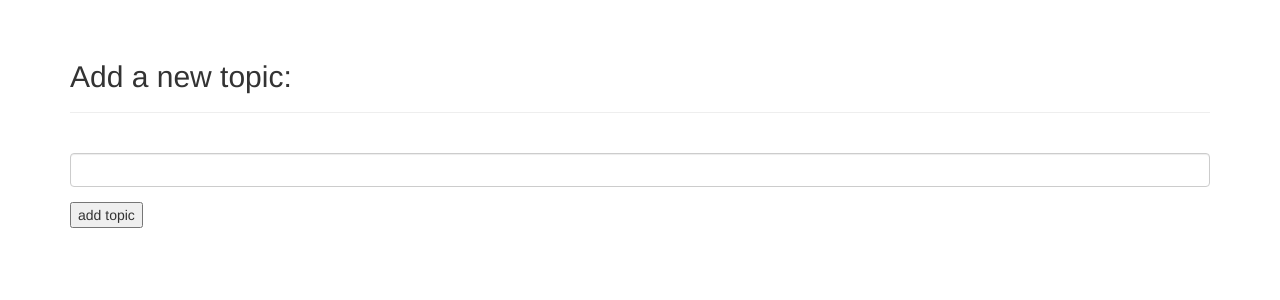
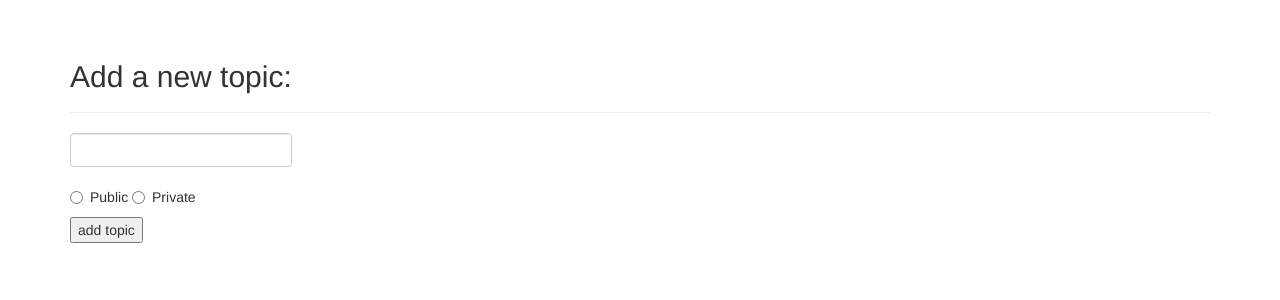
Before and after one commit to zq19/paperbook, a Django app: page /new_topic/ in a window 1280 px wide. Shown: the part 51-351 px from the top of the page. Run offline with Django 3.2, Linux system fonts and the light colour scheme; the visitor is signed in with stand-in values (Sample User, id 1); some libraries are stand-ins or nearby versions.

Commit message:
Added the public and private choice.

```diff
--- a/learning_logs/forms.py
+++ b/learning_logs/forms.py
@@ -5,8 +5,8 @@ from .models import Topic,Entry
 class TopicForm(forms.ModelForm):
     class Meta:
         model = Topic
-        fields = ['text']
-        labels = {'text':''}
+        fields = ['text','public']
+        labels = {'text':'','public':''}
 
 
 class EntryForm(forms.ModelForm):
--- a/learning_logs/models.py
+++ b/learning_logs/models.py
@@ -9,6 +9,7 @@ class Topic(models.Model):
     text = models.CharField(max_length=200)
     date_added = models.DateTimeField(auto_now_add=True)
     owner = models.ForeignKey(User,on_delete=models.CASCADE)
+    public = models.BooleanField(default=False)
 
     class Meta:
         db_table = 'topic'
--- a/learning_logs/views.py
+++ b/learning_logs/views.py
@@ -23,7 +23,7 @@ def check_topic_owner(topic, request):
 @login_required
 def topics(request):
     """显示所有主题"""
-    topics = Topic.objects.order_by('date_added')
+    topics = Topic.objects.filter(public=True).order_by('date_added')
     return render(request,'learning_logs/topics.html',{'topics':topics})
 
 @login_required
@@ -44,6 +44,7 @@ def new_topic(request):
         # post提交的数据，对数据进行处理
         form = TopicForm(request.POST)
         if form.is_valid():
+            print(1111)
             new_topic = form.save(commit=False)
             new_topic.owner = request.user
             new_topic.save()
@@ -56,7 +57,7 @@ def new_topic(request):
 @login_required
 def new_entry(request,topic_id):
     """添加新条目"""
-    topic = Topic.objects.get(id=topic_id)
+    topic = get_object_or_404(Topic,id=topic_id)
     check_topic_owner(topic, request)
 
     if request.method != 'POST':
@@ -76,7 +77,7 @@ def new_entry(request,topic_id):
 @login_required
 def edit_entry(request,entry_id):
     """编辑既有条目"""
-    entry = Entry.objects.get(id=entry_id)
+    entry = get_object_or_404(Entry,id=entry_id)
     topic = entry.topic
     check_topic_owner(topic,request)
     if request != 'POST':
@@ -94,7 +95,7 @@ def edit_entry(request,entry_id):
 
 @login_required
 def delete_entry(request,entry_id):
-    entry = Entry.objects.get(id=entry_id)
+    entry = get_object_or_404(Entry,id=entry_id)
     topic = entry.topic
     check_topic_owner(topic, request)
     if request.method == 'POST':
@@ -109,7 +110,7 @@ def delete_entry(request,entry_id):
 
 @login_required
 def delete_topic(request,topic_id):
-    topic = Topic.objects.get(id=topic_id)
+    topic = get_object_or_404(Topic,id=topic_id)
     check_topic_owner(topic, request)
     if request.method == 'POST':
         data = request.POST.get('choice')
--- a/templates/learning_logs/new_topic.html
+++ b/templates/learning_logs/new_topic.html
@@ -11,7 +11,15 @@
 
     <form action="{% url 'learning_logs:new_topic' %}" method="post" class="form">
             {% csrf_token %}
-    {% bootstrap_form form %}
+    <div class="form-group">
+        <label>
+            <input type="text" class="form-control" name="text">
+            </label>
+    </div>
+    <div class="radio">
+        <label><input type="radio" name="public" value=1>Public</label>
+        <label><input type="radio" name="public" value=0>Private</label>
+    </div>
         {% buttons %}
         <button name="submit">add topic</button>
     {% endbuttons %}
--- a/templates/learning_logs/topics.html
+++ b/templates/learning_logs/topics.html
@@ -8,9 +8,11 @@
      <ul>
          {% for topic in topics %}
            <li>
+           {% if topic.public %}
            <h3>
                <a href = "{% url 'learning_logs:topic' topic.id %}">{{ topic }}</a>
            </h3>
+           {% endif %}
            </li>
          {% empty %}
            <li>
@@ -20,6 +22,4 @@
      </ul>
   <h3><a href="{% url 'learning_logs:new_topic' %}">Add a new topic.</a></h3>
 
-  </body>
-  </html>
 {% endblock content %}
```
Also changed, not shown: learning_logs/migrations/0003_topic_public.py (added).
